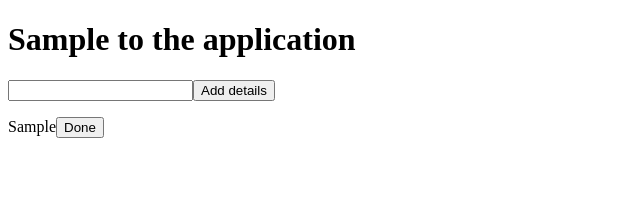
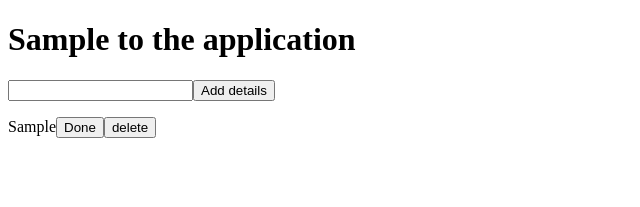
Before and after one commit to sree1411/testing_purpse, a React (Create React App) app: page / in a window 1280 px wide. Both pictures are taken after typing "Sample" into the empty fields and a click on the button "Add details". Shown: the top 207 px of the page, without its empty margins (0-640 px from the left). Built offline with nearby package versions, Linux system fonts and the light colour scheme; the HTML template or start-up script is replaced by a standard one.

Commit message:
done and undone

```diff
--- a/src/App.js
+++ b/src/App.js
@@ -23,6 +23,11 @@ function App() {
        setUsers(temp)
   }
 
+  const deletBtn =(i)=>{
+    var temp= [...users]
+    temp.splice(i,1);
+    setUsers(temp)
+}
 
   return (
     <div>
@@ -37,6 +42,7 @@ function App() {
             <p className={user.status ? "mark":"unmark"} >
               {user.name}
               <button onClick={()=>changStatus(i)} > {user.status ? "Undone":"Done"} </button>
+              <button onClick={()=>deletBtn(i)} > delete </button>
             </p>
         ))
       }
```
